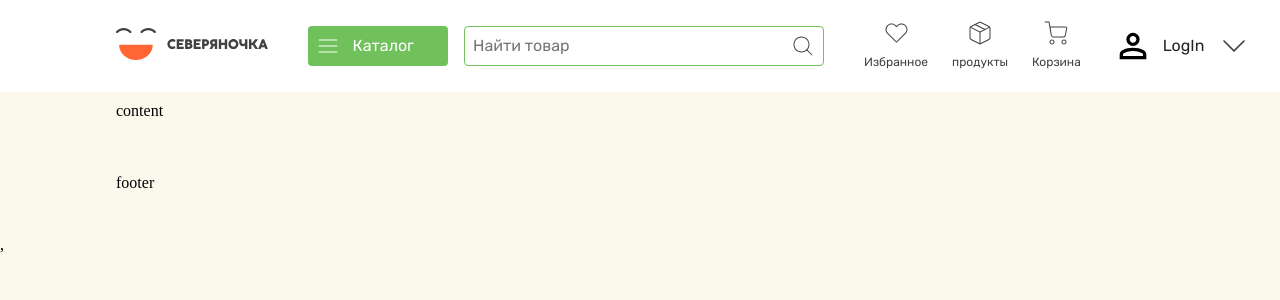
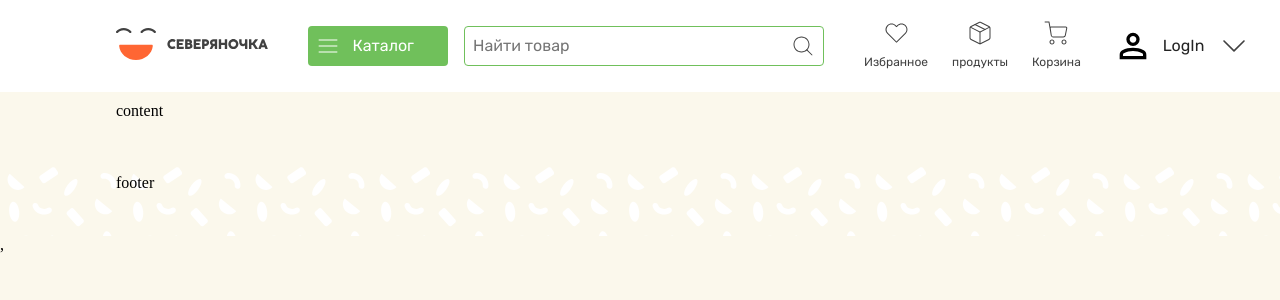
Before and after one commit to akobir9990/team-b, a React (Vite) app: page / in a window 1280 px wide. Shown: the top 300 px of the page. Built offline with nearby package versions, Linux system fonts and the light colour scheme.

Commit message:
some changes

```diff
--- a/src/components/footer/Footer.jsx
+++ b/src/components/footer/Footer.jsx
@@ -1,5 +1,11 @@
+import "./footer.css";
+
 function Footer() {
-  return <div className="container">footer</div>;
+  return (
+    <div className="footer-container-bg">
+      <div className="container">footer</div>
+    </div>
+  );
 }
 
 export default Footer;
--- /dev/null
+++ b/src/components/footer/footer.css
@@ -0,0 +1,9 @@
+.footer-container-bg {
+  background-image: url(../../assets/images/bgFooter.svg);
+  background-repeat: repeat-x;
+}
+.footer-container {
+  width: 100%;
+  border: 1px solid red;
+  height: 120px;
+}
```
Also changed, not shown: src/assets/images/bgFooter.svg (added), src/assets/images/footerLogo.svg (added).
